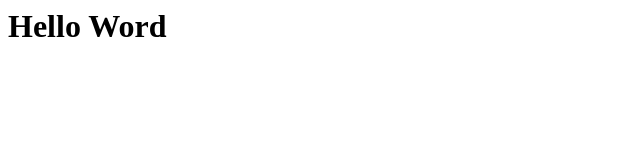
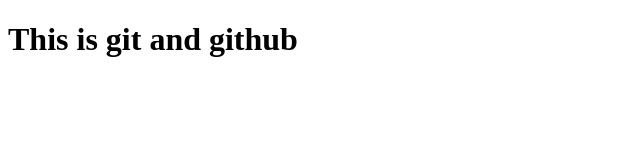
Before and after one commit to SankDiallo/splitmate, a plain HTML site: page index.html in a window 1280 px wide. Shown: the whole page, without its empty margins (0-640 px from the left). Drawn offline with Linux system fonts and the light colour scheme.

Commit message:
Updated index

```diff
--- a/index.html
+++ b/index.html
@@ -1 +1,11 @@
-<h1> Hello Word</h1>
+<!DOCTYPE html>
+<html lang="en">
+<head>
+    <meta charset="UTF-8">
+    <meta name="viewport" content="width=device-width, initial-scale=1.0">
+    <title>splitmate</title>
+</head>
+<body>
+    <h1>This is  git and github</h1>
+</body>
+</html>
```
